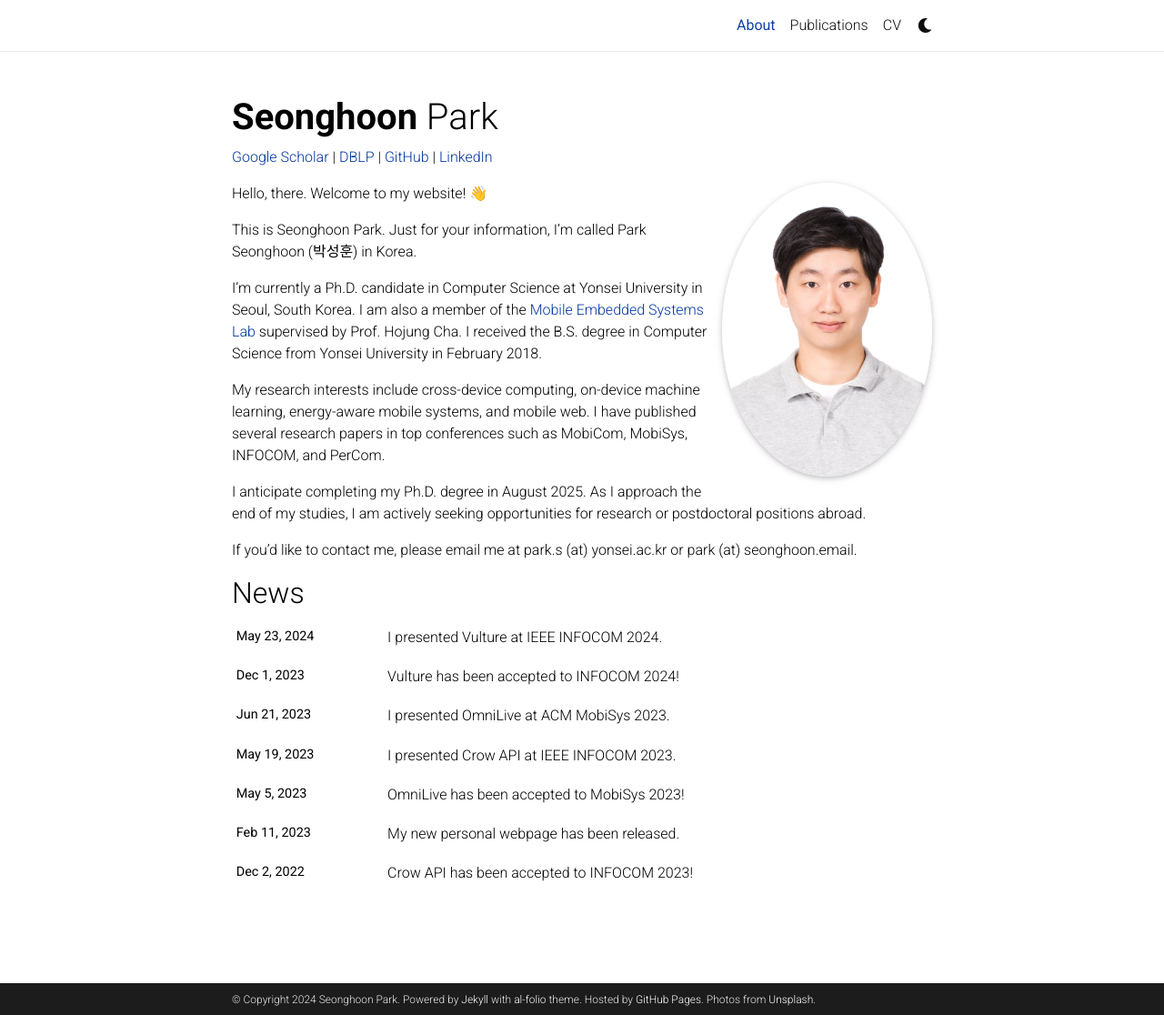
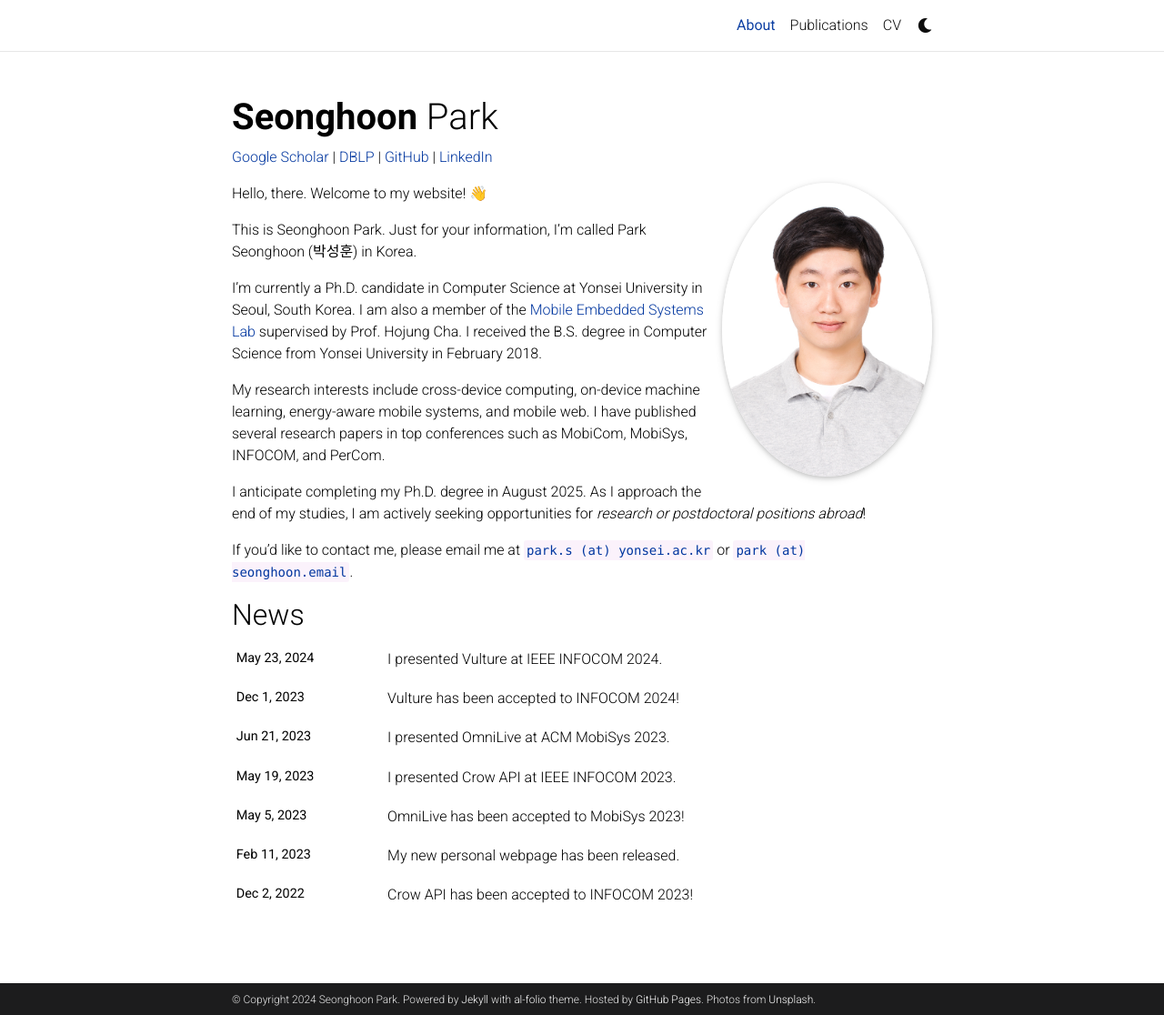
Before and after one commit to parkseonghoony/parkseonghoony.github.io, a Jekyll site: the page built from _pages/about.md, in a window 1280 px wide and 1116 px high. Shown: the whole window at 91% size. Built offline with Jekyll 4.4.1, drawn with Linux system fonts in a browser that asks for light colours; comment, search, counter and statistics services are not loaded; a style sheet for code colours, icons or effects is not loaded.

```diff
--- a/_pages/about.md
+++ b/_pages/about.md
@@ -30,6 +30,6 @@ I'm currently a Ph.D. candidate in Computer Science at Yonsei University in Seou
 
 My research interests include cross-device computing, on-device machine learning, energy-aware mobile systems, and mobile web. I have published several research papers in top conferences such as MobiCom, MobiSys, INFOCOM, and PerCom.
 
-I anticipate completing my Ph.D. degree in August 2025. As I approach the end of my studies, I am actively seeking opportunities for research or postdoctoral positions abroad.
+I anticipate completing my Ph.D. degree in August 2025. As I approach the end of my studies, I am actively seeking opportunities for *research or postdoctoral positions abroad*!
 
-If you'd like to contact me, please email me at park.s (at) yonsei.ac.kr or park (at) seonghoon.email.
+If you'd like to contact me, please email me at `park.s (at) yonsei.ac.kr` or `park (at) seonghoon.email`.
```
